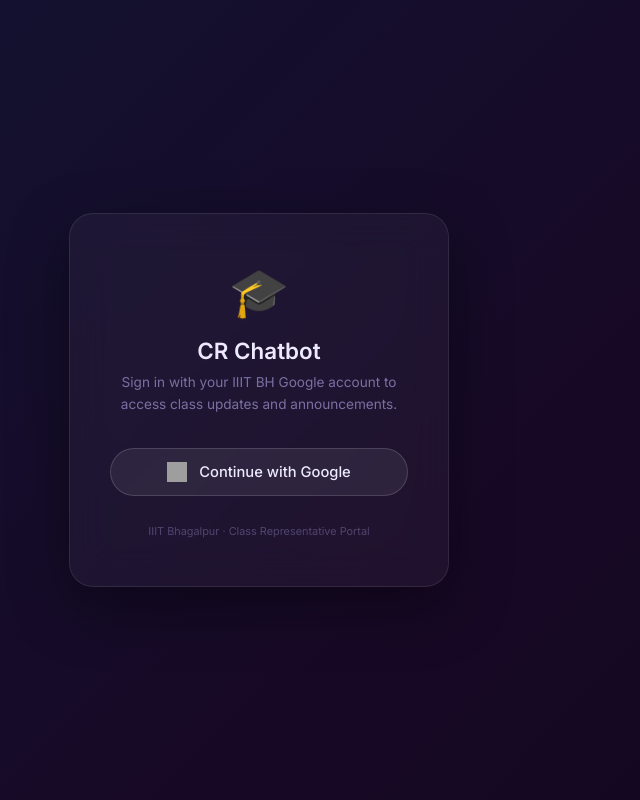
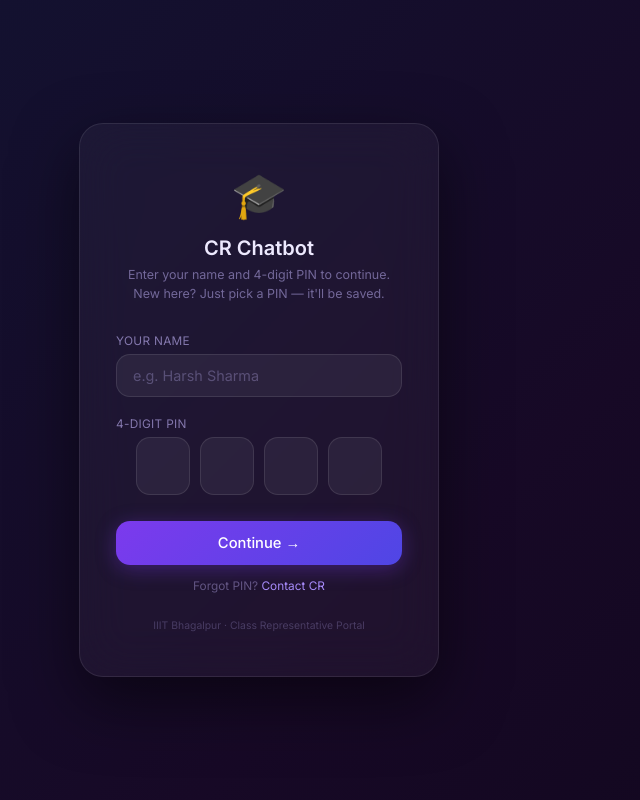
Before and after one commit to Shourya-Narayan/cr-chatbot, a Flask app: page /login in a window 1280 px wide. Shown: the whole page, without its empty margins (381-1021 px from the left). Run offline with Flask 3, Linux system fonts and the light colour scheme; parts of the project's set-up code (start-up, migrations or seed data) failed here and were passed over; grey boxes are pictures that could not be loaded.

Commit message:
feat: Replace Google OAuth with Name + 4-digit PIN auth

```diff
--- a/app.py
+++ b/app.py
@@ -1,7 +1,7 @@
-from flask import Flask, render_template, request, jsonify, session, redirect, url_for
+from flask import (Flask, render_template, request, jsonify,
+                   session, redirect, url_for)
 from google import genai
 from google.genai import types
-from authlib.integrations.flask_client import OAuth
 from dotenv import load_dotenv
 from functools import wraps
 import firebase_service as fb
@@ -10,9 +10,9 @@ import os
 load_dotenv()
 
 app = Flask(__name__)
-app.secret_key = os.getenv("FLASK_SECRET_KEY", "cr-chatbot-secret-key-change-me")
+app.secret_key = os.getenv("FLASK_SECRET_KEY", "cr-chatbot-secret-change-me")
 
-# --- API KEYS ---
+# --- API KEYS (4 with fallback) ---
 API_KEYS = [k for k in [
     os.getenv("GEMINI_API_KEY_1", ""),
     os.getenv("GEMINI_API_KEY_2", ""),
@@ -20,17 +20,7 @@ API_KEYS = [k for k in [
     os.getenv("GEMINI_API_KEY_4", ""),
 ] if k]
 
-ADMIN_EMAIL = os.getenv("ADMIN_EMAIL", "")
-
-# --- GOOGLE OAUTH ---
-oauth = OAuth(app)
-google_oauth = oauth.register(
-    name="google",
-    client_id=os.getenv("GOOGLE_CLIENT_ID"),
-    client_secret=os.getenv("GOOGLE_CLIENT_SECRET"),
-    server_metadata_url="https://accounts.google.com/.well-known/openid-configuration",
-    client_kwargs={"scope": "openid email profile"},
-)
+ADMIN_NAME = os.getenv("ADMIN_NAME", "").strip().lower()   # your name, lowercase
 
 # --- KNOWLEDGE BASE ---
 ADMIN_KNOWLEDGE = """
@@ -39,17 +29,18 @@ Your job is to answer student questions based ONLY on the information below.
 Be friendly, helpful, and concise.
 
 IMPORTANT INFO / ANNOUNCEMENTS:
-1. Engineering Materials: There is a quiz next Friday at 6:00 PM. (Note: The normal Engineering Materials class will still take place that day).
+1. Engineering Materials: There is a quiz next Friday at 6:00 PM. (The normal class will still take place that day).
 2. Math: Tomorrow (Sunday) there will be a math class from 8:00 AM to 9:00 AM.
 3. Mechanical Theory: Last week's Friday class has been rescheduled to Monday from 3:00 PM to 4:00 PM.
 
 LINKS:
-- If a student asks for the class schedule: https://drive.google.com/file/d/1rdlji6W6JU75uzLu_XHAcsuWo2FsR3Tn/view?usp=sharing
-- If a student asks for pyqs / notes: https://iiitbh-pyq-hub.vercel.app
-- If a student asks for syllabus, say: go figure it out yourself.
+- Class schedule: https://drive.google.com/file/d/1rdlji6W6JU75uzLu_XHAcsuWo2FsR3Tn/view?usp=sharing
+- PYQs / Notes: https://iiitbh-pyq-hub.vercel.app
+- Syllabus: go figure it out yourself.
 
 IMPORTANT RULE:
-If a student asks something NOT in this list, reply: "I don't have that information right now. Don't ask irrelevant stuff. Please DM the CR directly if you believe your query is genuine!"
+If a student asks something NOT in this list, reply exactly:
+"I don't have that information right now. Don't ask irrelevant stuff. Please DM the CR directly if you believe your query is genuine!"
 """
 
 WELCOME_MESSAGE = """👋 Welcome! Here are the latest class updates:
@@ -90,10 +81,8 @@ def login_required(f):
 def admin_required(f):
     @wraps(f)
     def dec(*a, **kw):
-        if "user" not in session:
+        if "user" not in session or not session.get("is_admin"):
             return redirect(url_for("login"))
-        if session["user"].get("email") != ADMIN_EMAIL:
-            return "<h2 style='font-family:sans-serif;color:red;padding:40px'>403 — Access Denied</h2>", 403
         return f(*a, **kw)
     return dec
 
@@ -103,29 +92,38 @@ def admin_required(f):
 @login_required
 def index():
     user = session["user"]
-    history = fb.get_user_messages(user["sub"])
-    return render_template("index.html", welcome=WELCOME_MESSAGE, user=user, history=history)
+    history = fb.get_user_messages(user["uid"])
+    return render_template("index.html",
+                           welcome=WELCOME_MESSAGE,
+                           user=user,
+                           history=history,
+                           is_admin=session.get("is_admin", False))
 
 
-@app.route("/login")
+@app.route("/login", methods=["GET", "POST"])
 def login():
     if "user" in session:
         return redirect(url_for("index"))
-    return render_template("login.html")
 
+    error = None
+    if request.method == "POST":
+        name = request.form.get("name", "").strip()
+        pin  = request.form.get("pin", "").strip()
 
-@app.route("/google-login")
-def google_login():
-    return google_oauth.authorize_redirect(url_for("callback", _external=True))
+        if not name or len(pin) != 4 or not pin.isdigit():
+            error = "Please enter your name and a 4-digit PIN."
+        else:
+            uid, user, status = fb.login_or_register(name, pin)
+            if status == "wrong_pin":
+                error = "wrong_pin"
+            else:
+                session["user"] = user
+                session["messages"] = []
+                session["is_admin"] = (uid == ADMIN_NAME or
+                                       name.strip().lower() == ADMIN_NAME)
+                return redirect(url_for("index"))
 
-
-@app.route("/callback")
-def callback():
-    token = google_oauth.authorize_access_token()
-    session["user"] = dict(token.get("userinfo"))
-    session["messages"] = []
-    fb.save_user(session["user"])
-    return redirect(url_for("index"))
+    return render_template("login.html", error=error)
 
 
 @app.route("/logout")
@@ -141,7 +139,7 @@ def chat():
     if not user_message:
         return jsonify({"error": "Empty message"}), 400
 
-    uid = session["user"]["sub"]
+    uid = session["user"]["uid"]
     if "messages" not in session:
         session["messages"] = []
 
--- a/requirements.txt
+++ b/requirements.txt
@@ -2,6 +2,5 @@ flask
 google-genai
 python-dotenv
 gunicorn
-authlib
 firebase-admin
-requests
+werkzeug
--- a/templates/login.html
+++ b/templates/login.html
@@ -8,41 +8,171 @@
   <style>
     *{box-sizing:border-box;margin:0;padding:0}
     body{
-      font-family:'Inter',sans-serif;min-height:100vh;display:flex;align-items:center;justify-content:center;
+      font-family:'Inter',sans-serif;min-height:100vh;
+      display:flex;align-items:center;justify-content:center;
       background:linear-gradient(-45deg,#07030f,#170926,#0f1a3a,#1e0733,#07030f);
       background-size:400% 400%;animation:aurora 18s ease infinite;
     }
     @keyframes aurora{0%{background-position:0% 50%}50%{background-position:100% 50%}100%{background-position:0% 50%}}
+
     .card{
-      background:rgba(255,255,255,0.04);border:1px solid rgba(255,255,255,0.09);
-      backdrop-filter:blur(20px);border-radius:24px;padding:48px 40px;
-      text-align:center;max-width:380px;width:90%;
-      box-shadow:0 20px 60px rgba(0,0,0,0.4);
+      background:rgba(255,255,255,0.04);
+      border:1px solid rgba(255,255,255,0.09);
+      backdrop-filter:blur(24px);-webkit-backdrop-filter:blur(24px);
+      border-radius:24px;padding:44px 36px;
+      width:90%;max-width:360px;
+      box-shadow:0 24px 64px rgba(0,0,0,0.5);
     }
-    .logo{font-size:3rem;margin-bottom:16px}
-    h1{color:#ede9fe;font-size:1.4rem;font-weight:600;margin-bottom:8px}
-    p{color:rgba(200,185,255,0.55);font-size:0.85rem;margin-bottom:32px;line-height:1.6}
-    .google-btn{
-      display:flex;align-items:center;justify-content:center;gap:12px;
-      width:100%;padding:13px 20px;border-radius:50px;border:1px solid rgba(255,255,255,0.15);
-      background:rgba(255,255,255,0.07);color:#ede9fe;font-size:0.92rem;font-weight:500;
-      text-decoration:none;transition:background 0.2s,border-color 0.2s,box-shadow 0.2s;cursor:pointer;
+    .logo{font-size:2.8rem;text-align:center;margin-bottom:14px}
+    h1{color:#ede9fe;font-size:1.25rem;font-weight:600;text-align:center;margin-bottom:6px}
+    .sub{color:rgba(200,185,255,0.5);font-size:0.78rem;text-align:center;margin-bottom:30px;line-height:1.5}
+
+    label{display:block;font-size:0.74rem;color:rgba(200,185,255,0.6);margin-bottom:6px;margin-top:18px;letter-spacing:.3px}
+    input[type=text], input[type=password]{
+      width:100%;padding:12px 16px;border-radius:14px;
+      border:1px solid rgba(255,255,255,0.1);
+      background:rgba(255,255,255,0.06);
+      color:#ede9fe;font-size:0.9rem;font-family:inherit;outline:none;
+      transition:border-color .2s,box-shadow .2s;
     }
-    .google-btn:hover{background:rgba(255,255,255,0.12);border-color:rgba(139,92,246,0.5);box-shadow:0 0 20px rgba(139,92,246,0.2)}
-    .google-btn img{width:20px;height:20px}
-    .footer{margin-top:28px;font-size:0.68rem;color:rgba(200,185,255,0.3)}
+    input[type=text]:focus,input[type=password]:focus{
+      border-color:rgba(139,92,246,0.6);
+      box-shadow:0 0 0 3px rgba(139,92,246,0.1);
+    }
+    input::placeholder{color:rgba(200,185,255,0.3)}
+
+    /* PIN boxes */
+    .pin-wrap{display:flex;gap:10px;justify-content:center;margin-top:6px}
+    .pin-box{
+      width:54px;height:58px;border-radius:14px;
+      border:1px solid rgba(255,255,255,0.1);
+      background:rgba(255,255,255,0.06);
+      color:#ede9fe;font-size:1.5rem;font-weight:600;
+      text-align:center;outline:none;font-family:inherit;
+      transition:border-color .2s,box-shadow .2s;
+      caret-color:transparent;
+    }
+    .pin-box:focus{border-color:rgba(139,92,246,0.7);box-shadow:0 0 0 3px rgba(139,92,246,0.12)}
+    .pin-box.filled{border-color:rgba(139,92,246,0.45)}
+
+    .btn{
+      width:100%;margin-top:26px;padding:13px;border-radius:14px;border:none;
+      background:linear-gradient(135deg,#7c3aed,#4f46e5);
+      color:#fff;font-size:0.92rem;font-weight:500;font-family:inherit;
+      cursor:pointer;transition:opacity .2s,box-shadow .2s;
+      box-shadow:0 4px 20px rgba(124,58,237,0.35);
+    }
+    .btn:hover{opacity:.9;box-shadow:0 6px 26px rgba(124,58,237,0.5)}
+    .btn:active{opacity:.8}
+
+    .error-box{
+      margin-top:18px;padding:12px 16px;border-radius:12px;
+      background:rgba(220,38,38,0.12);border:1px solid rgba(220,38,38,0.3);
+      color:#fca5a5;font-size:0.82rem;text-align:center;line-height:1.5;
+    }
+    .forgot{
+      margin-top:14px;text-align:center;font-size:0.74rem;color:rgba(200,185,255,0.4);
+    }
+    .forgot a{color:#a78bfa;text-decoration:none}
+    .footer{margin-top:26px;text-align:center;font-size:0.65rem;color:rgba(200,185,255,0.25)}
+
+    /* New user hint */
+    .new-hint{
+      margin-top:12px;padding:10px 14px;border-radius:12px;
+      background:rgba(74,222,128,0.07);border:1px solid rgba(74,222,128,0.2);
+      color:rgba(134,239,172,0.8);font-size:0.77rem;text-align:center;
+    }
   </style>
 </head>
 <body>
-  <div class="card">
-    <div class="logo">🎓</div>
-    <h1>CR Chatbot</h1>
-    <p>Sign in with your IIIT BH Google account to access class updates and announcements.</p>
-    <a href="/google-login" class="google-btn">
-      <img src="https://www.gstatic.com/firebasejs/ui/2.0.0/images/auth/google.svg" alt="Google"/>
-      Continue with Google
-    </a>
-    <div class="footer">IIIT Bhagalpur · Class Representative Portal</div>
-  </div>
+<div class="card">
+  <div class="logo">🎓</div>
+  <h1>CR Chatbot</h1>
+  <p class="sub">Enter your name and 4-digit PIN to continue.<br>New here? Just pick a PIN — it'll be saved.</p>
+
+  <form method="POST" id="loginForm">
+    <label>YOUR NAME</label>
+    <input type="text" name="name" id="nameInput" placeholder="e.g. Harsh Sharma" autocomplete="name" required/>
+
+    <label style="margin-top:20px;display:block">4-DIGIT PIN</label>
+    <div class="pin-wrap">
+      <input class="pin-box" id="p1" maxlength="1" inputmode="numeric" pattern="[0-9]"/>
+      <input class="pin-box" id="p2" maxlength="1" inputmode="numeric" pattern="[0-9]"/>
+      <input class="pin-box" id="p3" maxlength="1" inputmode="numeric" pattern="[0-9]"/>
+      <input class="pin-box" id="p4" maxlength="1" inputmode="numeric" pattern="[0-9]"/>
+    </div>
+    <input type="hidden" name="pin" id="pinHidden"/>
+
+    {% if error == "wrong_pin" %}
+    <div class="error-box">
+      ❌ Wrong PIN.<br>
+      Forgot your PIN? <strong>Contact CR directly.</strong>
+    </div>
+    {% elif error %}
+    <div class="error-box">⚠️ {{ error }}</div>
+    {% endif %}
+
+    <div class="new-hint" id="newHint" style="display:none">
+      ✨ New account will be created with this PIN.
+    </div>
+
+    <button class="btn" type="submit">Continue →</button>
+  </form>
+
+  <div class="forgot">Forgot PIN? <a href="https://wa.me/" target="_blank">Contact CR</a></div>
+  <div class="footer">IIIT Bhagalpur · Class Representative Portal</div>
+</div>
+
+<script>
+  const boxes = [p1,p2,p3,p4];
+
+  boxes.forEach((box, i) => {
+    box.addEventListener("input", e => {
+      const val = e.target.value.replace(/\D/g,"");
+      box.value = val.slice(-1);
+      box.classList.toggle("filled", !!box.value);
+      if (val && i < 3) boxes[i+1].focus();
+      updateHidden();
+    });
+    box.addEventListener("keydown", e => {
+      if (e.key === "Backspace" && !box.value && i > 0) {
+        boxes[i-1].focus(); boxes[i-1].value = "";
+        boxes[i-1].classList.remove("filled");
+        updateHidden();
+      }
+    });
+    box.addEventListener("paste", e => {
+      const paste = (e.clipboardData||window.clipboardData).getData("text").replace(/\D/g,"").slice(0,4);
+      paste.split("").forEach((ch,j) => {
+        if(boxes[j]){ boxes[j].value=ch; boxes[j].classList.add("filled"); }
+      });
+      updateHidden();
+      e.preventDefault();
+    });
+  });
+
+  function updateHidden() {
+    document.getElementById("pinHidden").value = boxes.map(b=>b.value).join("");
+  }
+
+  // Show "new account" hint if name is typed but not in DB
+  // (just aesthetic — actual check is server-side)
+  const nameInput = document.getElementById("nameInput");
+  let debounce;
+  nameInput.addEventListener("input", () => {
+    clearTimeout(debounce);
+    debounce = setTimeout(async () => {
+      // no check needed — handled server-side
+    }, 400);
+  });
+
+  document.getElementById("loginForm").addEventListener("submit", e => {
+    const pin = document.getElementById("pinHidden").value;
+    if (pin.length !== 4) {
+      e.preventDefault();
+      boxes[0].focus();
+    }
+  });
+</script>
 </body>
 </html>
```
Also changed, not shown: firebase_service.py (+42 -16 lines), templates/admin.html (+36 -42 lines), templates/admin_chat.html (+21 -23 lines), templates/index.html (+86 -109 lines).
